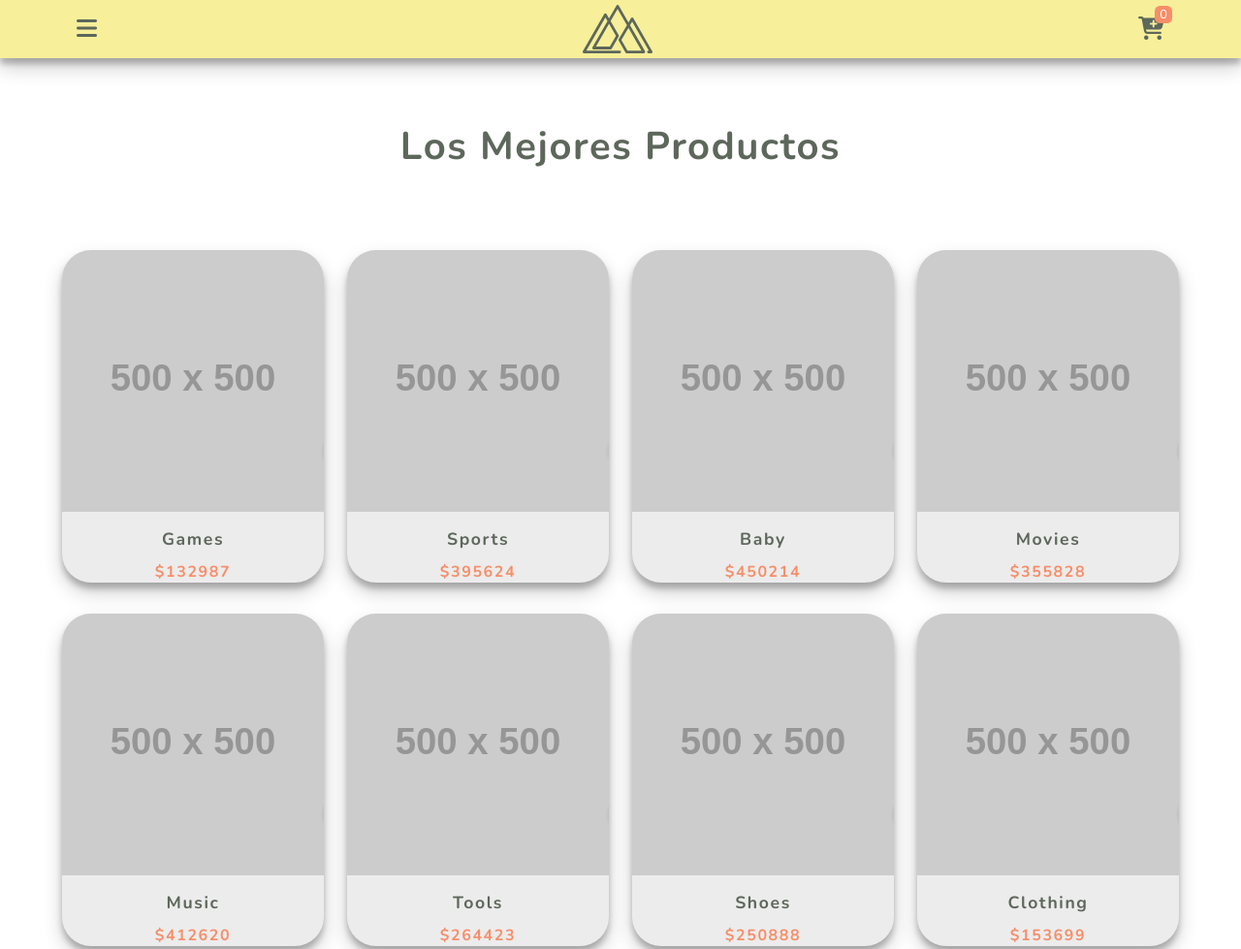
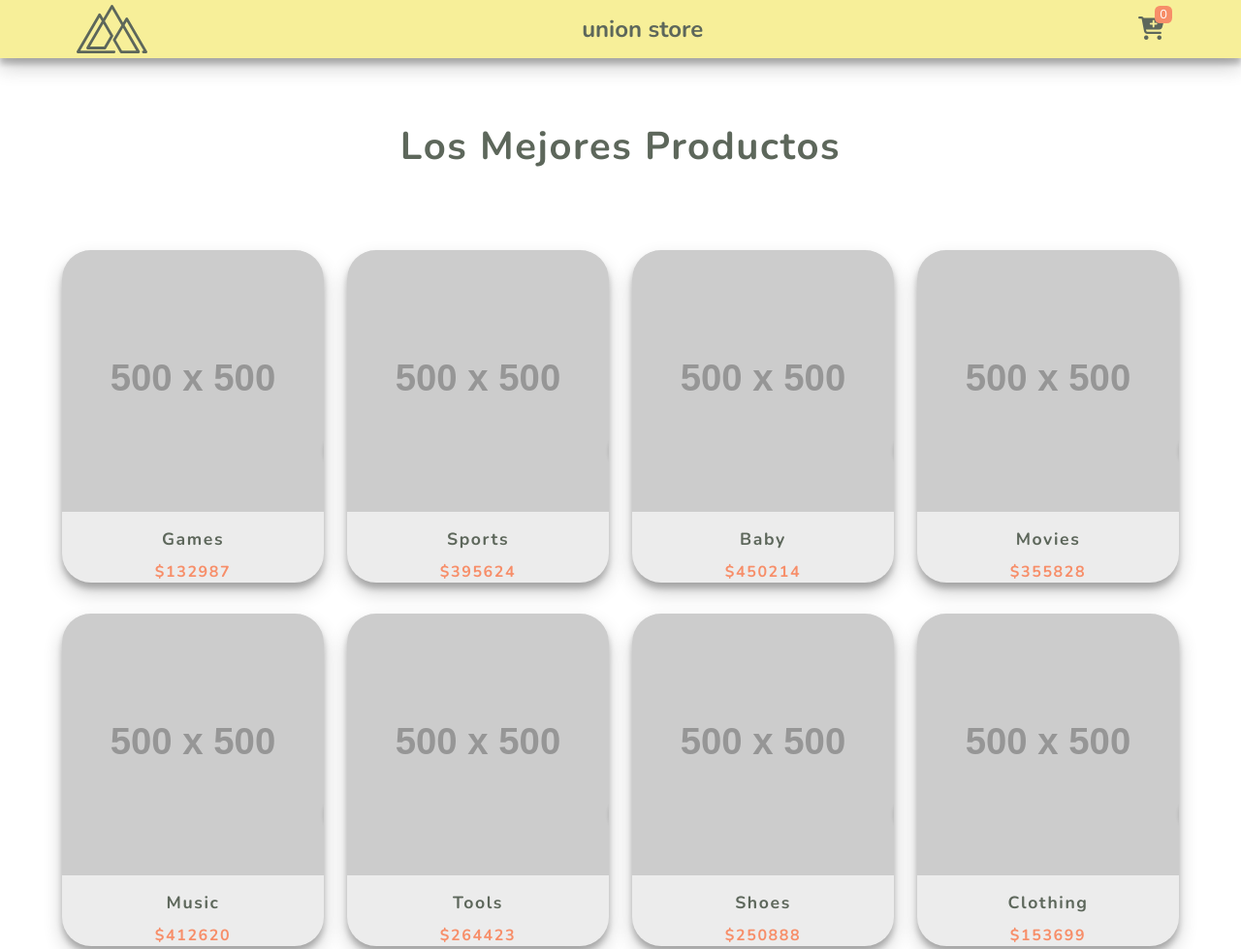
Before and after one commit to juliocesardeveloper/ecommerce-js, a website: page index.html in a window 1280 px wide. Shown: the top 979 px of the page at 97% size. Drawn offline with nearby package versions, Linux system fonts and the light colour scheme; placeholder pictures from the web are drawn by us.

Commit message:
Finished functionality

```diff
--- a/index.html
+++ b/index.html
@@ -3,7 +3,7 @@
 <head>
   <meta charset="UTF-8">
   <meta name="viewport" content="width=device-width, initial-scale=1.0">
-  <title>Comfy House</title>
+  <title>Union store</title>
   <!-- font awesome -->
   <script src="https://kit.fontawesome.com/91918e86f9.js" crossorigin="anonymous"></script>
   <!-- custom css -->
@@ -13,10 +13,8 @@
   <!-- navbar -->
   <nav class="navbar">
     <div class="navbar-center">
-      <span class="nav-icon">
-        <i class="fas fa-bars"></i>
-      </span>
       <img src="./images/logo-union-store.svg" alt="store logo">
+      <h1 class="logo-name">union store</h1>
       <div class="cart-btn">
         <span class="nav-icon">
           <i class="fas fa-cart-plus"></i>
@@ -55,6 +53,7 @@
     </div>
   </div>
   <!-- end of cart -->
+  <!-- app js -->
   <script src="/app.js"></script>
 </body>
 </html>
--- a/package.json
+++ b/package.json
@@ -15,5 +15,8 @@
   "bugs": {
     "url": "https://github.com/juliocesardeveloper/ecommerce-js/issues"
   },
-  "homepage": "https://github.com/juliocesardeveloper/ecommerce-js#readme"
+  "homepage": "https://github.com/juliocesardeveloper/ecommerce-js#readme",
+  "dependencies": {
+    "mockaroo": "^0.1.7"
+  }
 }
```
Also changed, not shown: 1 other file.
